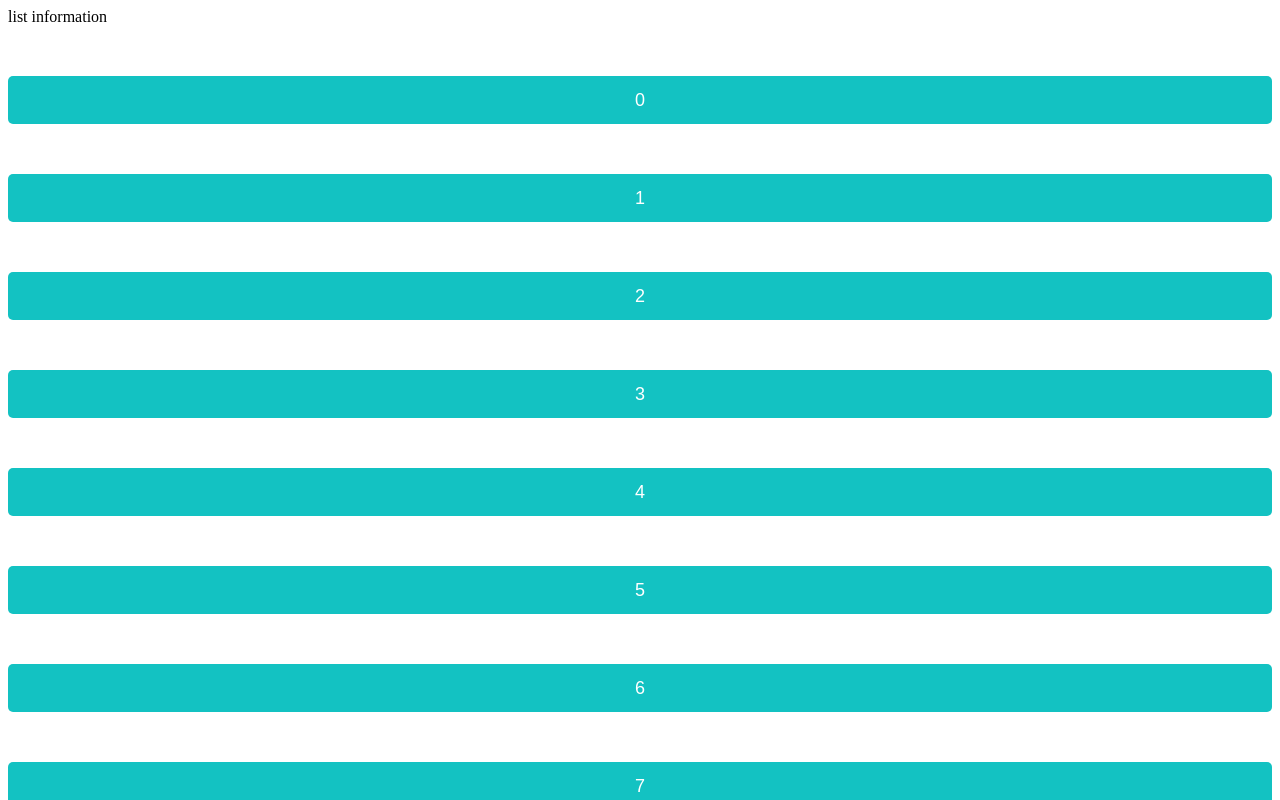
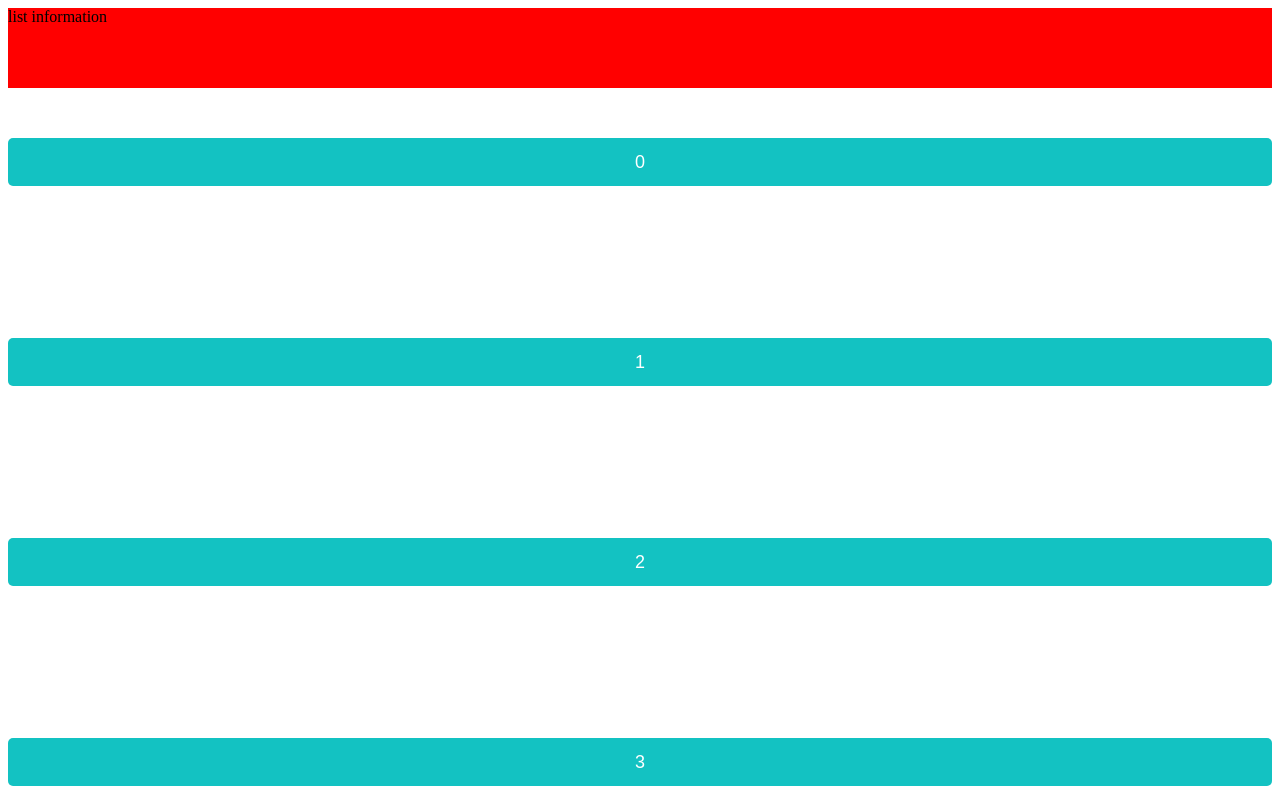
Before and after one commit to PandaCamp/recruitment-stage-2-trial, a React (Create React App) app: page / in a window 1280 px wide. Shown: the top 800 px of the page. Built offline with nearby package versions, Linux system fonts and the light colour scheme.

Commit message:
add useList

```diff
--- /dev/null
+++ b/src/hooks/useList.ts
@@ -0,0 +1,40 @@
+import {useEffect, useState} from 'react'
+
+const data: number[] = (function (length: number): any[] {
+  let list: any[] = []
+  for (let i = 0; i < length; i++) {
+    list.push(i)
+  }
+  return list
+})(2000)
+let index = 0
+let size = 20
+export function useList() {
+  const [hasMore, setHasMore] = useState(true)
+  const [loading, setLoading] = useState(false)
+  const [error, setError] = useState(false)
+  const [list, setList] = useState<number[]>([])
+
+  useEffect(() => {
+    setLoading(true)
+    setError(false)
+    new Promise<number[]>((res, rej) => {
+      res(data.slice(index * size, (index + 1) * size))
+      index++
+    }).then((res) => {
+      console.log(res)
+      setTimeout(() => {
+        setList((prev) => {
+          return [...new Set([...prev, ...res])]
+        })
+        setLoading(false)
+      }, 1000)
+    })
+  }, [])
+  return {
+    hasMore,
+    loading,
+    error,
+    list,
+  }
+}
--- a/src/pages/List.tsx
+++ b/src/pages/List.tsx
@@ -1,5 +1,8 @@
-import React, {FC, useEffect, useState} from 'react'
+import React, {FC, useEffect, useLayoutEffect, useRef, useState} from 'react'
 import Button from '../components/button'
+import {useList} from '../hooks/useList'
+
+import './list.css'
 const btn: React.CSSProperties = {
   marginTop: 50,
   height: 48,
@@ -12,37 +15,42 @@ const btn: React.CSSProperties = {
   textAlign: 'center',
   outline: 'none',
 }
-const data = (function (length: number): any[] {
-  let list: any[] = []
-  for (let i = 0; i < length; i++) {
-    list.push(i)
-  }
-  return list
-})(100)
+
 interface ListProps {
   initialSize: number
   size: number
   loadingAnimation: React.ReactNode
 }
 const SliderLoadList: FC<Partial<ListProps>> = () => {
-  const [loading, setLoading] = useState(true)
-  async function fetchData() {
-    return true
-  }
+  const {hasMore, loading, list, error} = useList()
+
   useEffect(() => {
     if (loading === true) {
       console.log(1)
     }
   }, [])
+
   return (
-    <div>
-      <header>list information</header>
+    <div
+      onScroll={(e) => {
+        console.log(e)
+      }}>
+      <header
+        style={{
+          background: 'RED',
+          height: 80,
+        }}>
+        list information
+      </header>
       <article>
-        {' '}
-        {data.map((i) => (
-          <Button value={i} style={btn} />
+        {list.map((i: any, index: number) => (
+          <div key={index} className={'item'}>
+            <Button value={i} style={btn} />
+          </div>
         ))}
       </article>
+      <div>{loading && 'loading'}</div>
+      <div>{error && 'error'}</div>
     </div>
   )
 }
--- /dev/null
+++ b/src/pages/list.css
@@ -0,0 +1,3 @@
+.item {
+  height: 200px;
+}
```
Also changed, not shown: tsconfig.json (+4 -9 lines).
